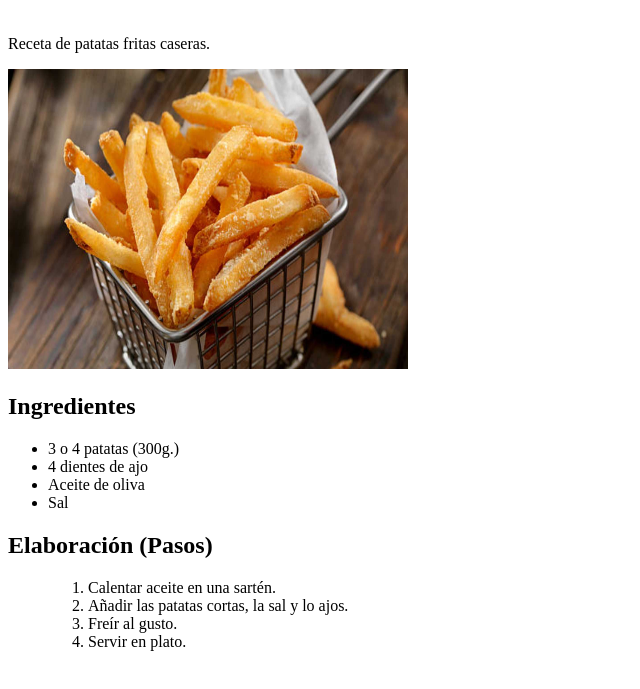
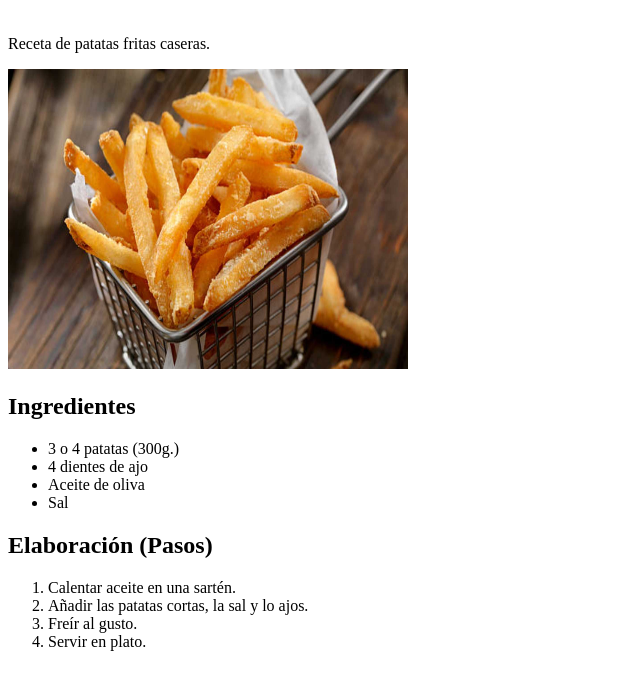
Before and after one commit to manu9688/html, a plain HTML site: page patatas.html in a window 1280 px wide. Shown: the part 79-768 px from the top of the page, without its empty margins (0-640 px from the left). Drawn offline with Linux system fonts and the light colour scheme.

Commit message:
correccion numeracion patatas

```diff
--- a/patatas.html
+++ b/patatas.html
@@ -23,15 +23,15 @@
 
     <h2>Elaboración (Pasos)</h2>
 
-    <ul>
-        <ol>
+
+        <ol type="1">
             <li>Calentar aceite en una sartén.</li>
             <li>Añadir las patatas cortas, la sal y lo ajos.</li>
             <li>Freír al gusto.</li>
             <li>Servir en plato.</li>
         </ol>
 
-    </ul>
+
 </body>
 
 </html>
```
